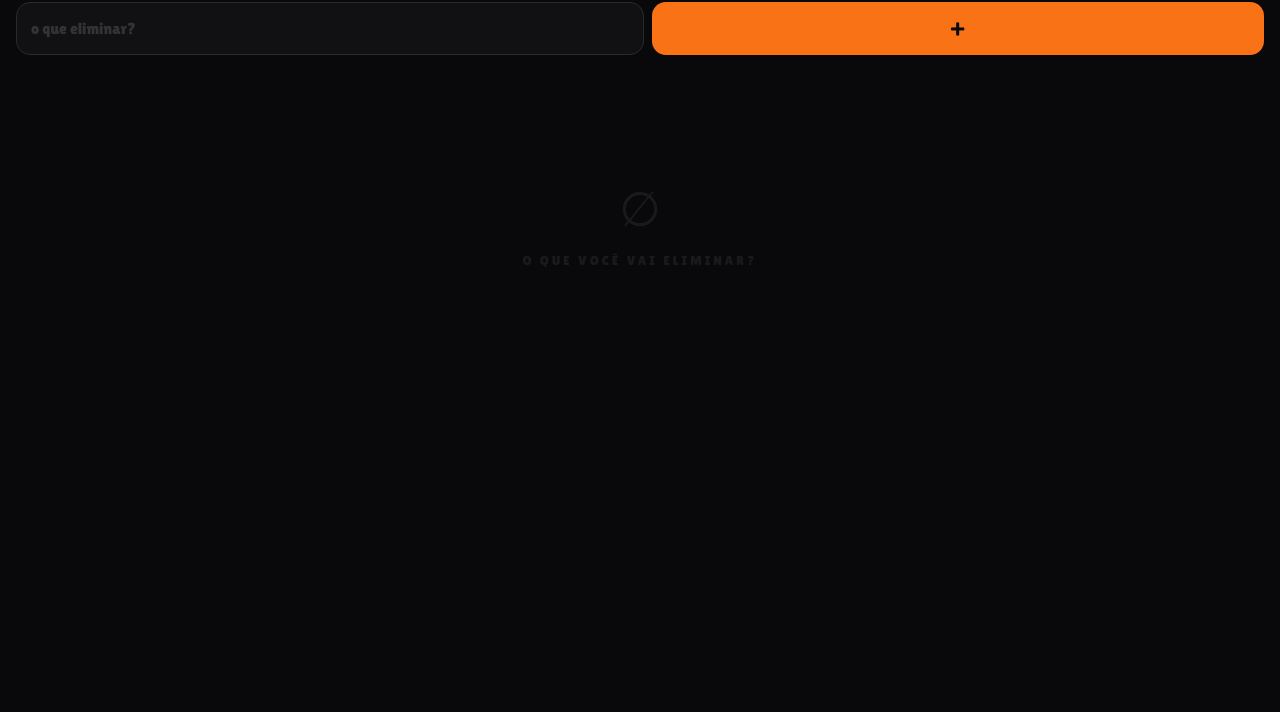
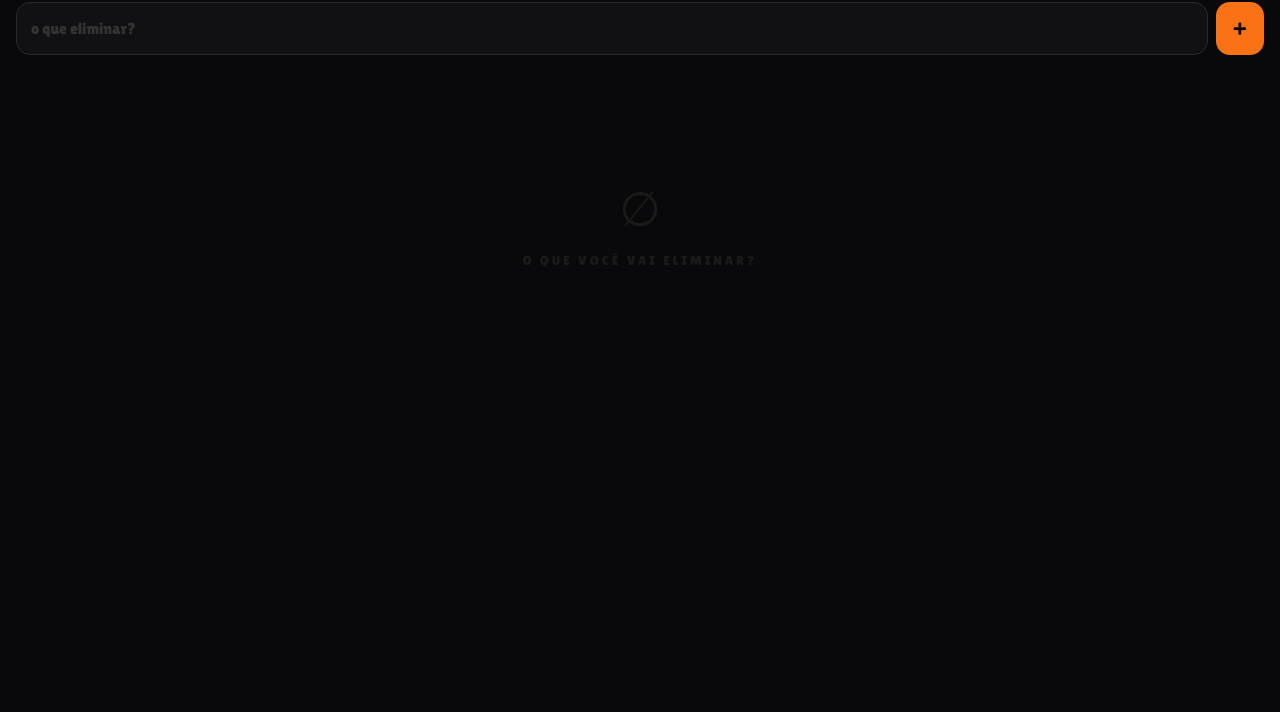
Before and after one commit to tatuvoardor-pixel/habit, a plain HTML site: page index.html in a window 1280 px wide. Shown: the part 88-800 px from the top of the page. Drawn offline with Linux system fonts and the light colour scheme.

Commit message:
Update index.html

```diff
--- a/index.html
+++ b/index.html
@@ -41,10 +41,10 @@ body{background:#09090b;font-family:'Lilita One',cursive;color:#fff;overflow-x:h
 .logo-name::after{color:#00eeee;animation:cg 6s infinite;clip-path:polygon(0 55%,100% 55%,100% 100%,0 100%)}
 .logo-sub{font-size:11px;color:#2a2a2a;letter-spacing:4px;margin-top:-2px}
 
-.add-row{display:flex;gap:8px;margin:0 16px 16px}
-.add-row input{width:100%;background:#111113;border:1px solid #2a2a2a;border-radius:14px;padding:16px 14px;color:#fff;font-family:'Lilita One',cursive;font-size:16px;outline:none;-webkit-appearance:none;appearance:none}
+.add-row{display:flex;gap:8px;padding:0 16px 16px;width:100vw;box-sizing:border-box}
+.add-row input{flex:1;min-width:0;background:#111113;border:1px solid #2a2a2a;border-radius:14px;padding:16px 14px;color:#fff;font-family:'Lilita One',cursive;font-size:16px;outline:none;-webkit-appearance:none;appearance:none}
 .add-row input::placeholder{color:#333}
-.btn-plus{background:#f97316;color:#09090b;border:none;border-radius:14px;width:100%;font-size:26px;cursor:pointer;font-family:'Lilita One',cursive}
+.btn-plus{background:#f97316;color:#09090b;border:none;border-radius:14px;width:48px;min-width:48px;flex-shrink:0;font-size:24px;cursor:pointer;font-family:'Lilita One',cursive}
 
 .card-list{display:flex;flex-direction:column;gap:12px;padding:0 22px 80px}
 .vc{background:#111113;border-radius:16px;padding:18px 20px;cursor:pointer;display:flex;flex-direction:column;gap:10px}
```
